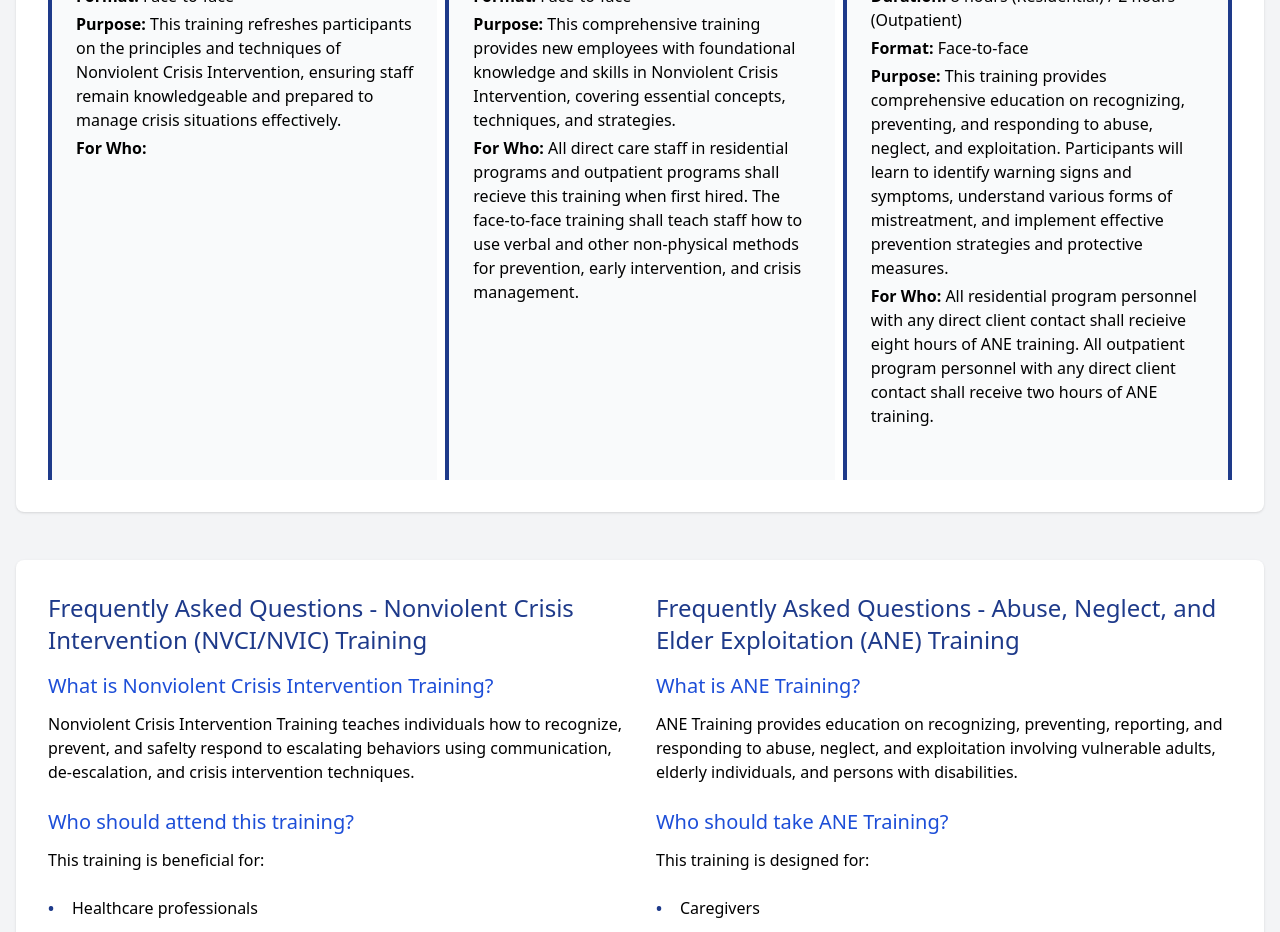
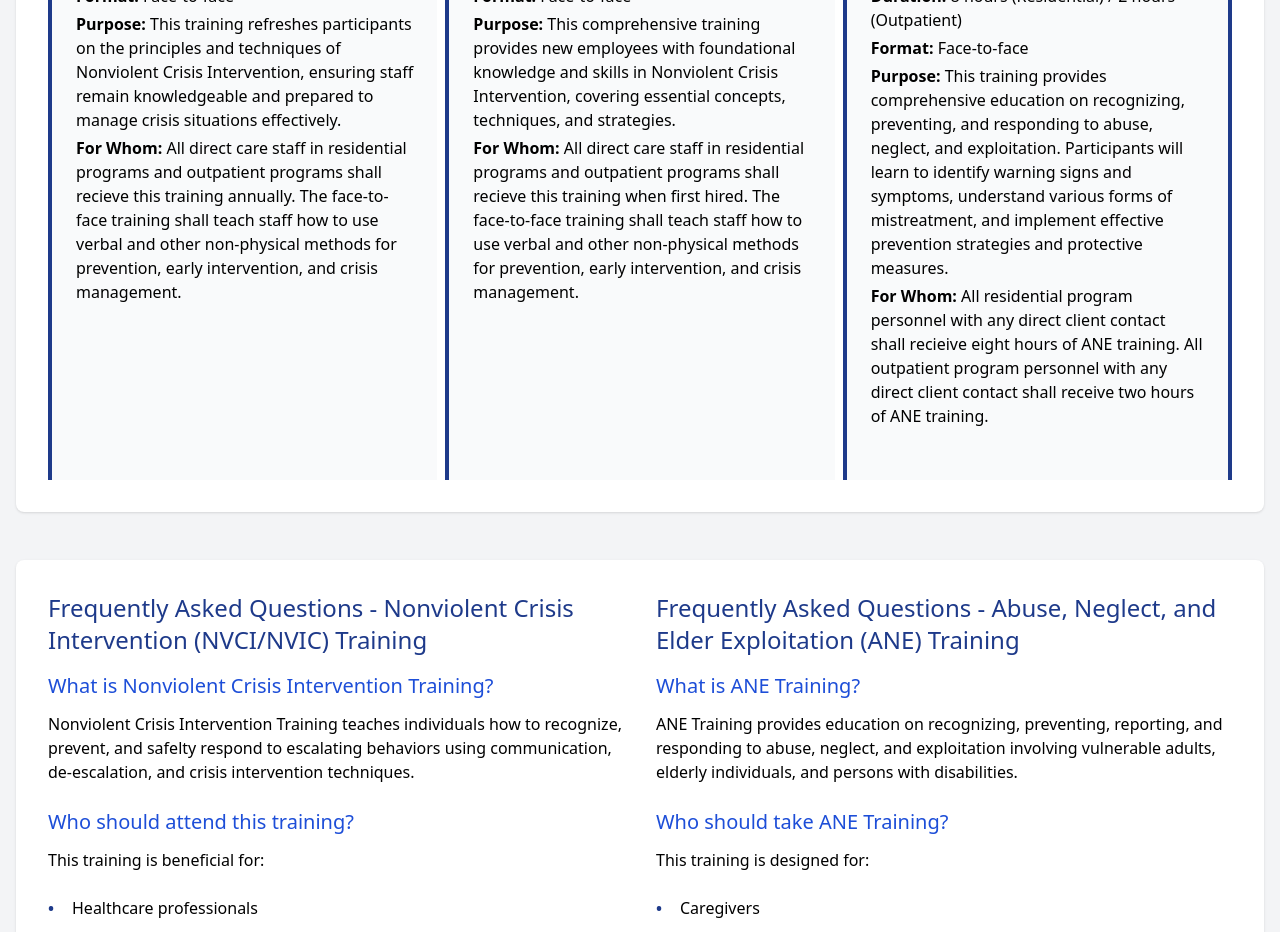
Before and after one commit to DaniDesigns1118/compass-nvct, a React (Vite) app: page / in a window 1280 px wide. Shown: the part 1740-2672 px from the top of the page. Built offline with nearby package versions, Linux system fonts and the light colour scheme.

Commit message:
Update nvct-website-react.tsx

```diff
--- a/src/nvct-website-react.tsx
+++ b/src/nvct-website-react.tsx
@@ -117,7 +117,7 @@ const TrainingCard: React.FC<TrainingCardProps> = ({title, duration, purpose, fo
         <p className="mb-1"><strong>Duration:</strong> {duration}</p>
         <p className="mb-1"><strong>Format:</strong> Face-to-face</p>
         <p className="mb-1"><strong>Purpose:</strong> {purpose}</p>
-        <p className="mb-1"><strong>For Who:</strong> {forWho} </p>
+        <p className="mb-1"><strong>For Whom:</strong> {forWho} </p>
     </div>
 );
 
@@ -130,7 +130,7 @@ const TrainingSection: React.FC = () => (
                   title="Annual Training"
                   duration="2 hours"
                   purpose="This training refreshes participants on the principles and techniques of Nonviolent Crisis Intervention, ensuring staff remain knowledgeable and prepared to manage crisis situations effectively."
-                  forWhom="All direct care staff in residential programs and outpatient programs shall recieve this training annually. The face-to-face training shall teach staff how to use verbal and other non-physical methods for prevention, early intervention, and crisis management."
+                  forWho="All direct care staff in residential programs and outpatient programs shall recieve this training annually. The face-to-face training shall teach staff how to use verbal and other non-physical methods for prevention, early intervention, and crisis management."
               />
           </div>
 
```
